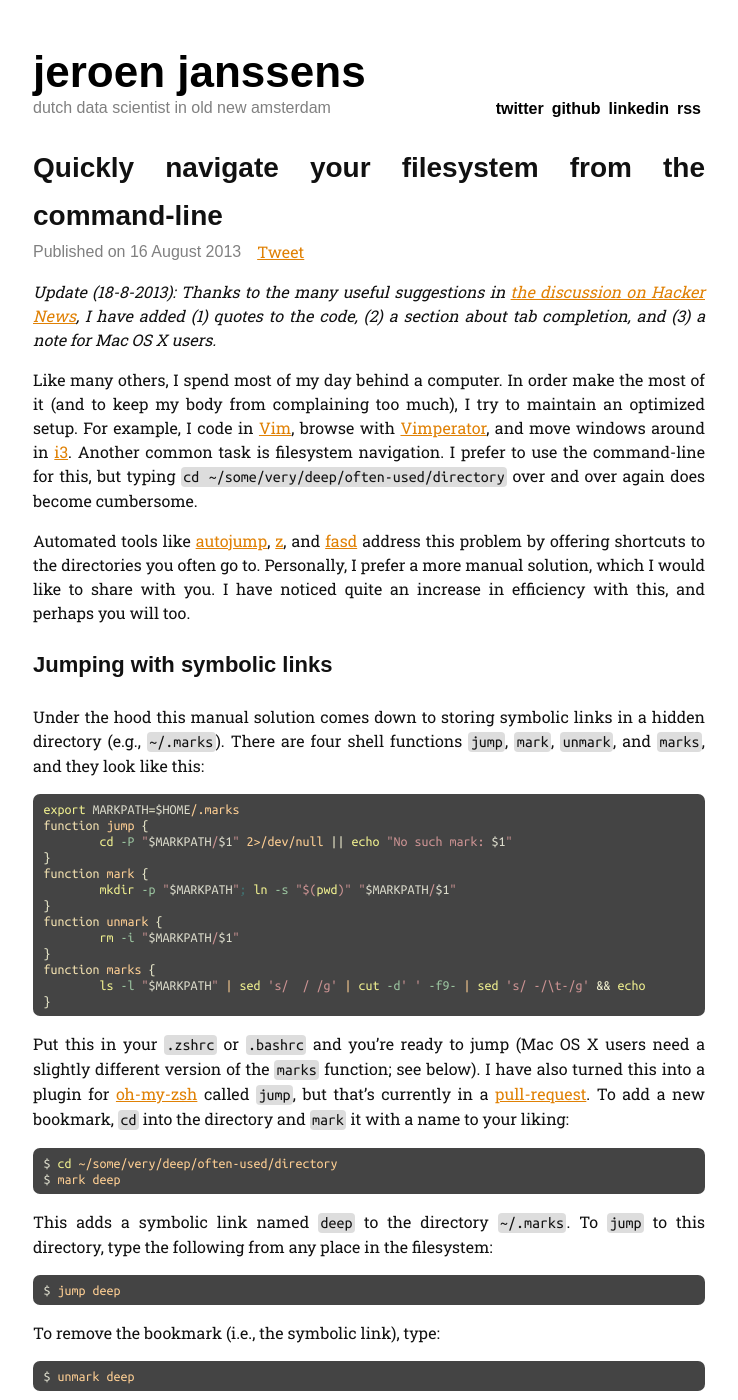
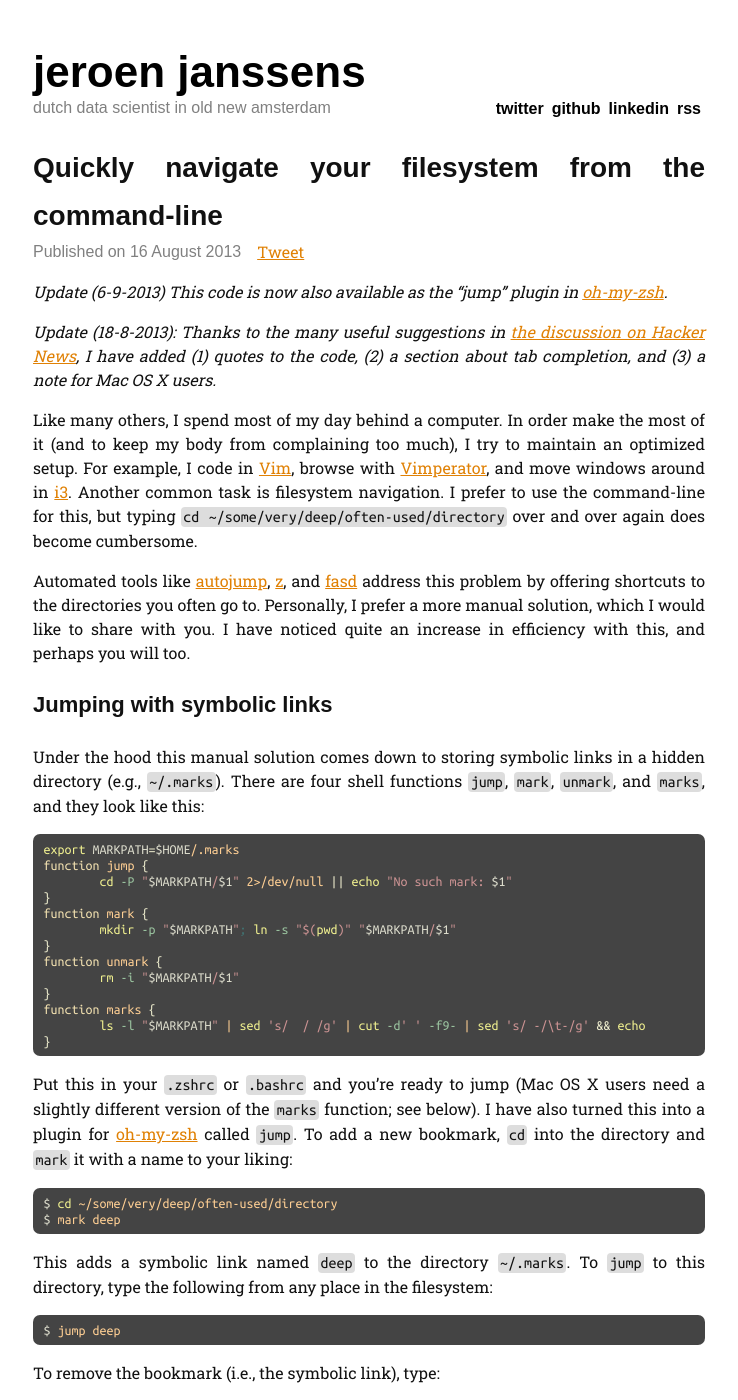
Before and after one commit to jeroenjanssens/jeroenjanssens.github.io, a Jekyll site: the page built from _posts/2013-08-16-quickly-navigate-your-filesystem-from-the-command-line.markdown, in a window 1280 px wide and 1400 px high. Shown: the whole window, without its empty margins (271-1009 px from the left). Built offline with Jekyll 4.4.1, drawn with Linux system fonts in a browser that asks for light colours; some web fonts are replaced; Markdown is read by kramdown in place of the engine named in the settings; comment, search, counter and statistics services are not loaded.

Commit message:
Add update about jump plugin in ohmyzsh

````diff
--- a/_posts/2013-08-16-quickly-navigate-your-filesystem-from-the-command-line.markdown
+++ b/_posts/2013-08-16-quickly-navigate-your-filesystem-from-the-command-line.markdown
@@ -3,6 +3,7 @@ layout: post
 title:  "Quickly navigate your filesystem from the command-line"
 date:   2013-08-16 19:06:19
 ---
+*Update (6-9-2013) This code is now also available as the "jump" plugin in [oh-my-zsh][ohmyzsh].*
 
 *Update (18-8-2013): Thanks to the many useful suggestions in [the discussion on Hacker News][hn], I have added (1) quotes to the code, (2) a section about tab completion, and (3) a note for Mac OS X users.*
 
@@ -37,7 +38,7 @@ function marks {
 }
 ```
 
-Put this in your `.zshrc` or `.bashrc` and you're ready to jump (Mac OS X users need a slightly different version of the `marks` function; see below). I have also turned this into a plugin for [oh-my-zsh][ohmyzsh] called `jump`, but that's currently in a [pull-request][pullrequest]. To add a new bookmark, `cd` into the directory and `mark` it with a name to your liking:
+Put this in your `.zshrc` or `.bashrc` and you're ready to jump (Mac OS X users need a slightly different version of the `marks` function; see below). I have also turned this into a plugin for [oh-my-zsh][ohmyzsh] called `jump`. To add a new bookmark, `cd` into the directory and `mark` it with a name to your liking:
 
 ```bash
 $ cd ~/some/very/deep/often-used/directory
````
Also changed, not shown: 5 other files.
